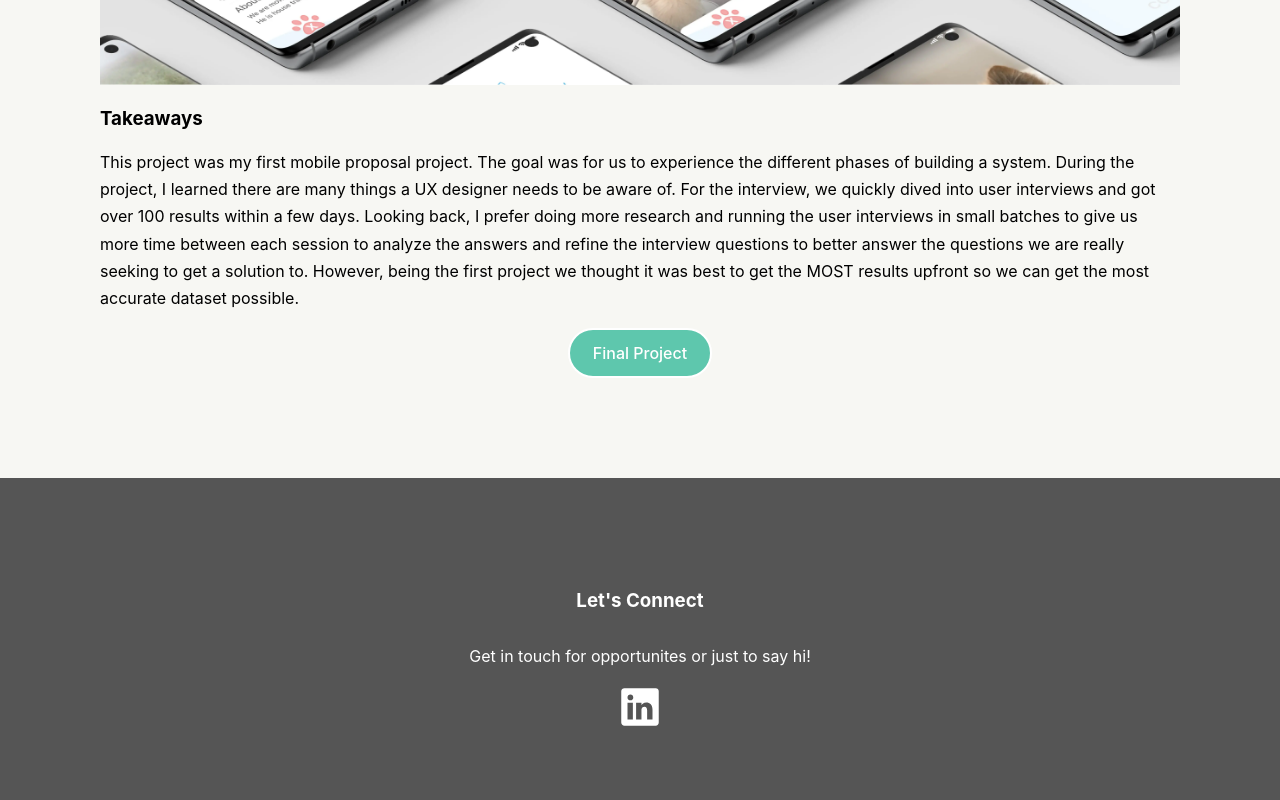
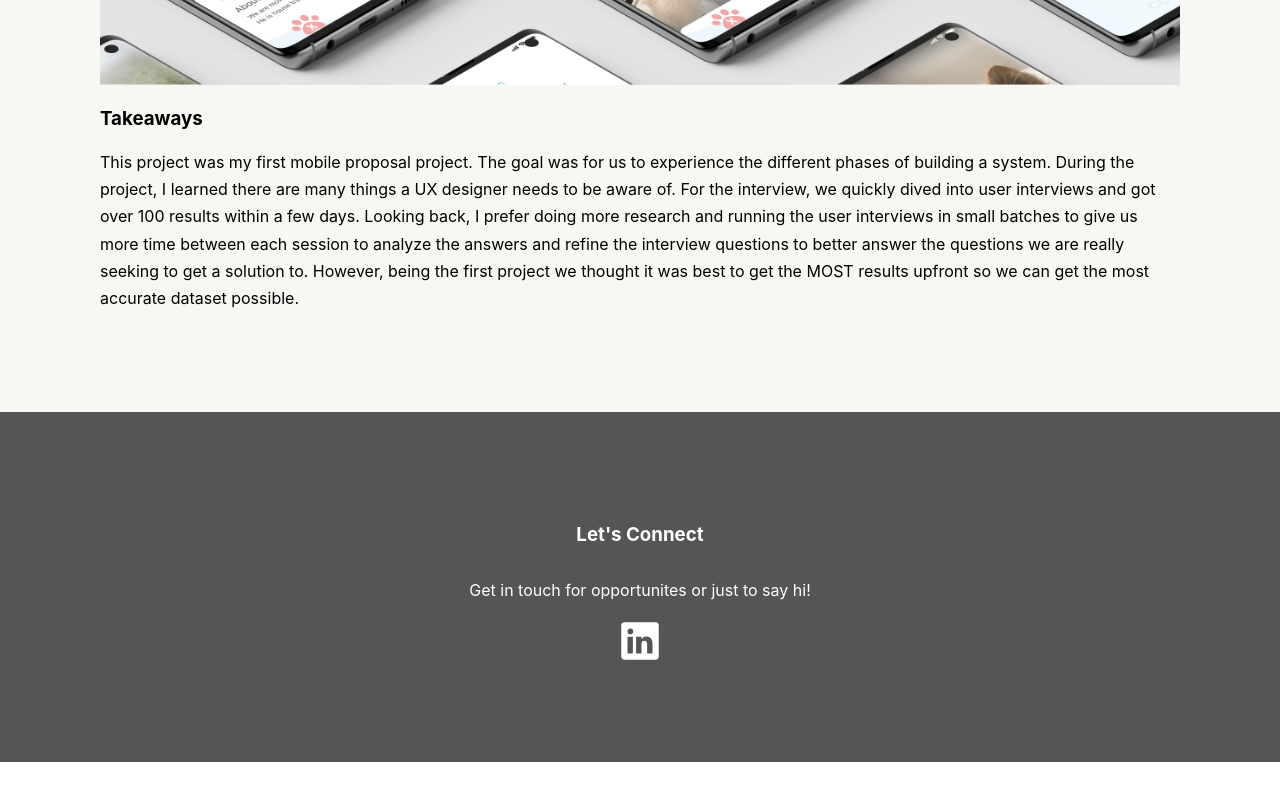
Before and after one commit to Appletri/cindys-website, a React (Create React App) app: page /cindys-website/furrever-family in a window 1280 px wide. Shown: the part 4691-5491 px from the top of the page. After the commit the page ends 5453 px from the top, so only its background shows below. Built offline with nearby package versions, Linux system fonts and the light colour scheme.

Commit message:
stupid firebase so now i have to Revert "added final project pdf to FF page"
This reverts commit c56785fa17b53144c69c79a727ec5d16ec4b4285.

```diff
--- a/src/components/Portfolio/Works/FF.js
+++ b/src/components/Portfolio/Works/FF.js
@@ -6,13 +6,9 @@ import persona2 from '../../../assets/images/Mei.7da74601.webp';
 import persona3 from '../../../assets/images/Mindy.01f545ef.webp';
 import userFlow from '../../../assets/images/UserFlow.946ce499.webp';
 import erd from '../../../assets/images/Physical ERD.6bbab31a.webp';
-import finalPDF from '../../../assets/FinalSubmissionFurreverFamily.pdf';
 
 
 function FF() {
-  function handleClick() {
-    window.open(finalPDF,"_blank");
-  }
   return (
     <div className='main'>
       <div className='overview'>
@@ -85,9 +81,6 @@ function FF() {
         <p>
           This project was my first mobile proposal project. The goal was for us to experience the different phases of building a system. During the project, I learned there are many things a UX designer needs to be aware of. For the interview, we quickly dived into user interviews and got over 100 results within a few days. Looking back, I prefer doing more research and running the user interviews in small batches to give us more time between each session to analyze the answers and refine the interview questions to better answer the questions we are really seeking to get a solution to. However, being the first project we thought it was best to get the MOST results upfront so we can get the most accurate dataset possible.
         </p>
-        <div className='finalbutt'>
-          <div onClick={handleClick} className='final'>Final Project</div>
-        </div>
       </div>
     </div>
   )
--- a/src/components/Portfolio/Works/works.css
+++ b/src/components/Portfolio/Works/works.css
@@ -22,12 +22,6 @@ section {
 .text {
   width: 530px;
   padding-right: 30px;
-}
-
-.finalbutt {
-  display: flex;
-  justify-content: center;
-  width: 100%;
 }
 
 .head {
@@ -89,30 +83,6 @@ section {
   display: flex;
   justify-content: center;
   padding: 25px 0px;
-}
-
-.final {
-  font-family: inherit;
-  font-size: 1rem;
-  font-weight: 500;
-  border: 2px solid white;
-  color: white;
-  padding: 13px 20px;
-  border-radius: 300px;
-  background-color: var(--main-accent-color);
-  margin-left: 7.5px;
-  margin-right: 7.5px;
-  transition: ease-in 0.2s;
-  cursor: pointer;
-  text-decoration: none;
-  width: 100px;
-  text-align: center;
-}
-
-.final:hover {
-  background-color: white;
-  color: var(--main-accent-color);
-  border: 2px solid var(--main-accent-color);
 }
 
 @media only screen and (min-width: 1550px) {
```
Also changed, not shown: 1 other file (tests, documents, lock files or other folders).
